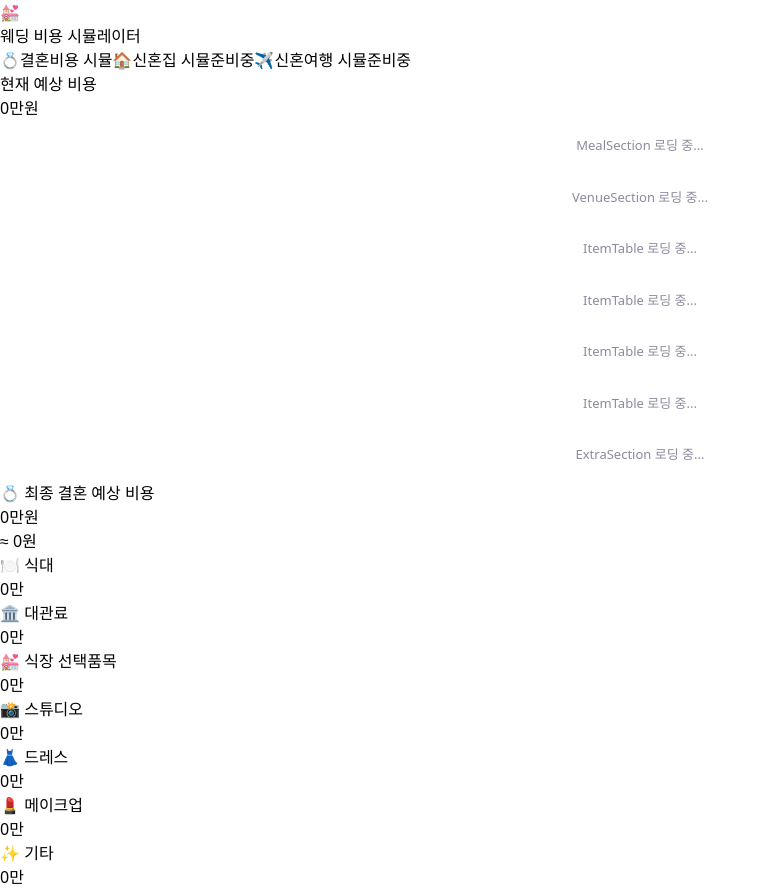
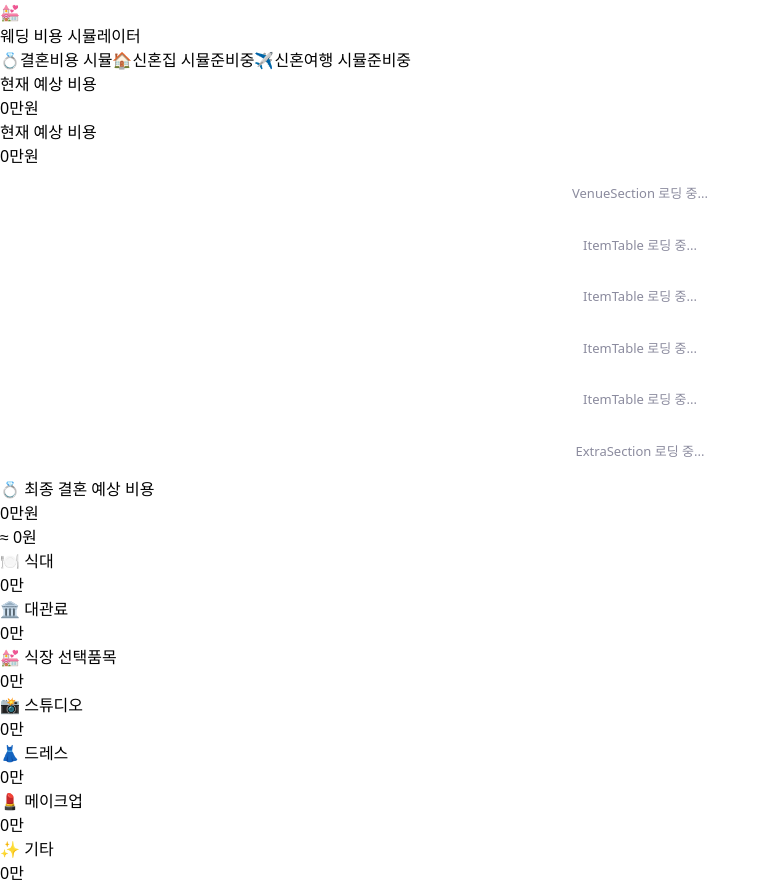
Before and after one commit to ohdongko-cloud/wedding-cost-simulator, a Next.js app: page / in a window 1280 px wide. Shown: the whole page, without its empty margins (0-770 px from the left). Built offline with nearby package versions, Linux system fonts and the light colour scheme.

Commit message:
Update MealSection.tsx
2단계. placeholder 컴포넌트들이 props를 받아도 에러 안 나게 바꾸기

```diff
--- a/components/MealSection.tsx
+++ b/components/MealSection.tsx
@@ -1,6 +1,32 @@
 "use client";
 
-import React from 'react';
-export default function MealSection() {
-  return React.createElement('div', { style: { padding: '16px', textAlign: 'center', color: '#8B8B9E', fontSize: '13px' } }, 'MealSection 로딩 중...');
+import React from "react";
+
+type SummaryCardProps = {
+  meal?: number;
+  venue?: number;
+  studio?: number;
+  dress?: number;
+  makeup?: number;
+  extra?: number;
+};
+
+export default function SummaryCard({
+  meal = 0,
+  venue = 0,
+  studio = 0,
+  dress = 0,
+  makeup = 0,
+  extra = 0,
+}: SummaryCardProps) {
+  const total = meal + venue + studio + dress + makeup + extra;
+
+  return (
+    <div className="bg-white rounded-2xl shadow-sm border border-rose-100 p-5 mb-6">
+      <div className="text-sm text-gray-500 mb-2">현재 예상 비용</div>
+      <div className="text-3xl font-bold text-rose-500">
+        {total.toLocaleString("ko-KR")}만원
+      </div>
+    </div>
+  );
 }
```
